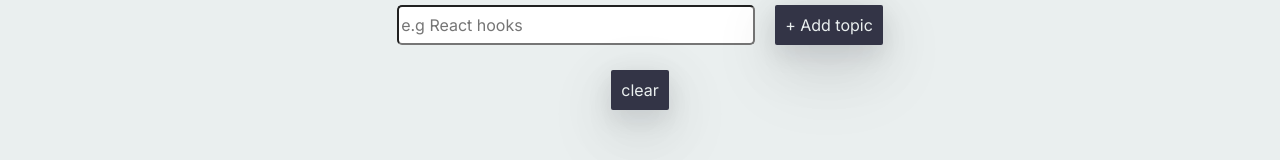
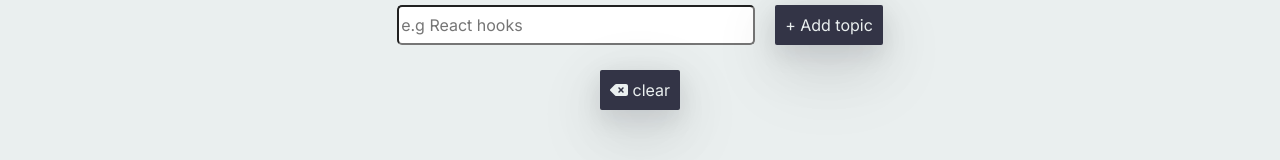
Before and after one commit to santhosh-kumar-karthikeyan/AutoQuiz, a React (Vite) app: page / in a window 1280 px wide. Shown: the part 203-363 px from the top of the page. Built offline with nearby package versions, Linux system fonts and the light colour scheme.

Commit message:
update submit handler with the declarative side of React

```diff
--- a/package.json
+++ b/package.json
@@ -10,6 +10,11 @@
     "preview": "vite preview"
   },
   "dependencies": {
+    "@fortawesome/fontawesome-svg-core": "^6.7.2",
+    "@fortawesome/free-brands-svg-icons": "^6.7.2",
+    "@fortawesome/free-regular-svg-icons": "^6.7.2",
+    "@fortawesome/free-solid-svg-icons": "^6.7.2",
+    "@fortawesome/react-fontawesome": "^0.2.2",
     "react": "^19.1.0",
     "react-dom": "^19.1.0"
   },
--- a/src/components/TopicForm/TopicForm.jsx
+++ b/src/components/TopicForm/TopicForm.jsx
@@ -1,17 +1,16 @@
 import './TopicForm.css';
 import { useState } from 'react';
+import { FontAwesomeIcon } from '@fortawesome/react-fontawesome';
+import { faDeleteLeft } from '@fortawesome/free-solid-svg-icons'; // For free Solid style
 
 function TopicForm() {
     const [topics, setTopics] = useState([]);
-    function handleSubmit(event) {
-        event.preventDefault();
-        const formData = new FormData(event.target);
+    function handleSubmit(formData) {
         const newTopic = formData.get("topic").trim();
         if(!newTopic || topics.find(topic => topic == newTopic))
             return;
         console.log(topics);
         setTopics(prevTopics => [...prevTopics,newTopic]);
-        event.target.reset();
     }
     function removeTopic(topic) {
         setTopics(topics.filter(currTopic => currTopic !== topic));
@@ -22,13 +21,15 @@
     }
     const topicList = topics.map(topic => <li>{topic}<button onClick={() => removeTopic(topic)} type="button" aria-label='remove topic'>x</button></li>);
     return (
-        <form onSubmit={handleSubmit} >
+        <form action={handleSubmit} >
             <p>Add topics to generate a quiz below</p>
             <main>
                 <input type="text" name="topic" placeholder="e.g React hooks" />
                 <button type="submit" >+ Add topic</button>
             </main>
-            <button onClick={removeAllTopics}>clear</button>
+            <button onClick={removeAllTopics}>
+                <FontAwesomeIcon icon={faDeleteLeft}/> clear
+            </button>
             {topics.length !==0 && <ul>{topicList}</ul> }
         </form>
     )
```
Also changed, not shown: 1 other file (tests, documents, lock files or other folders).
